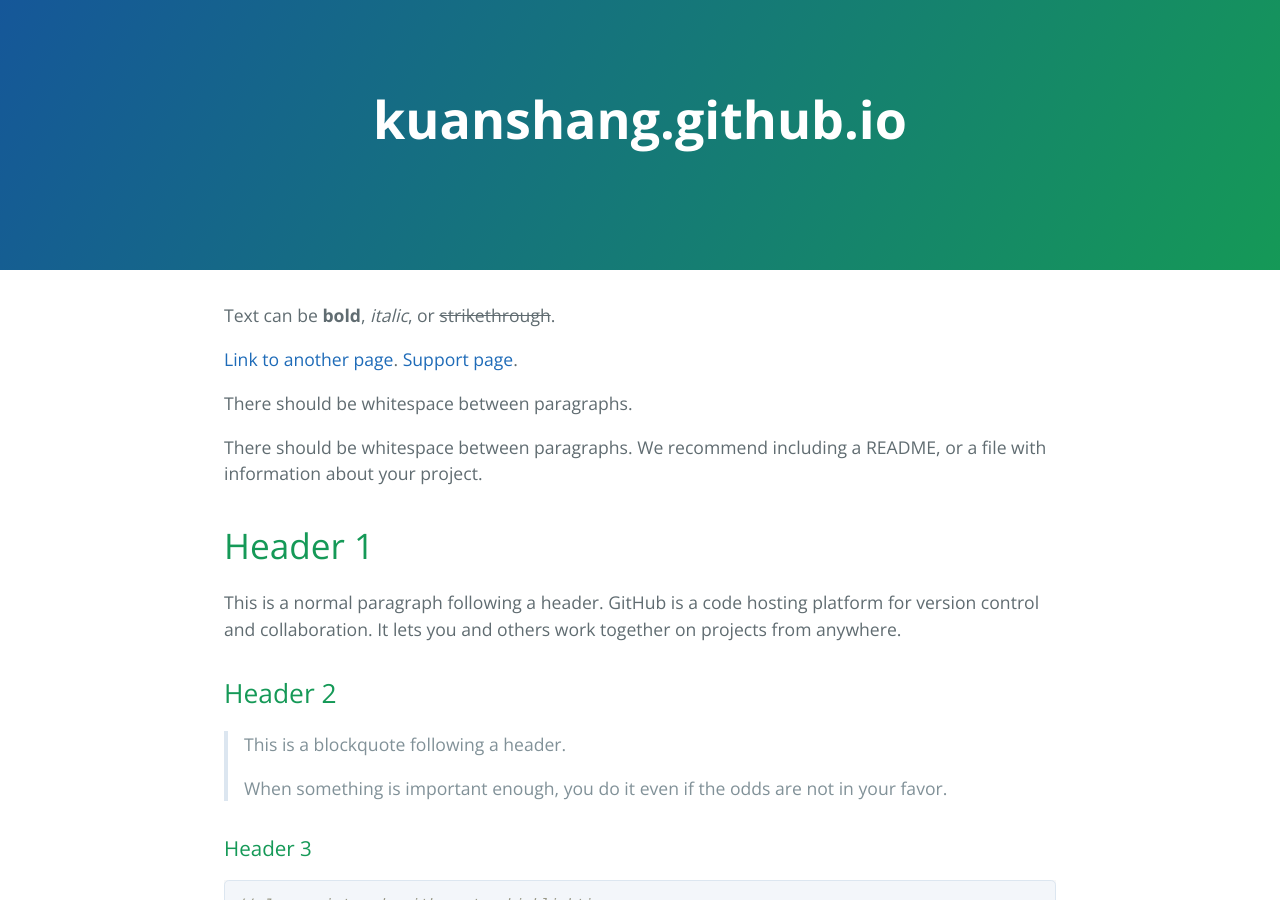
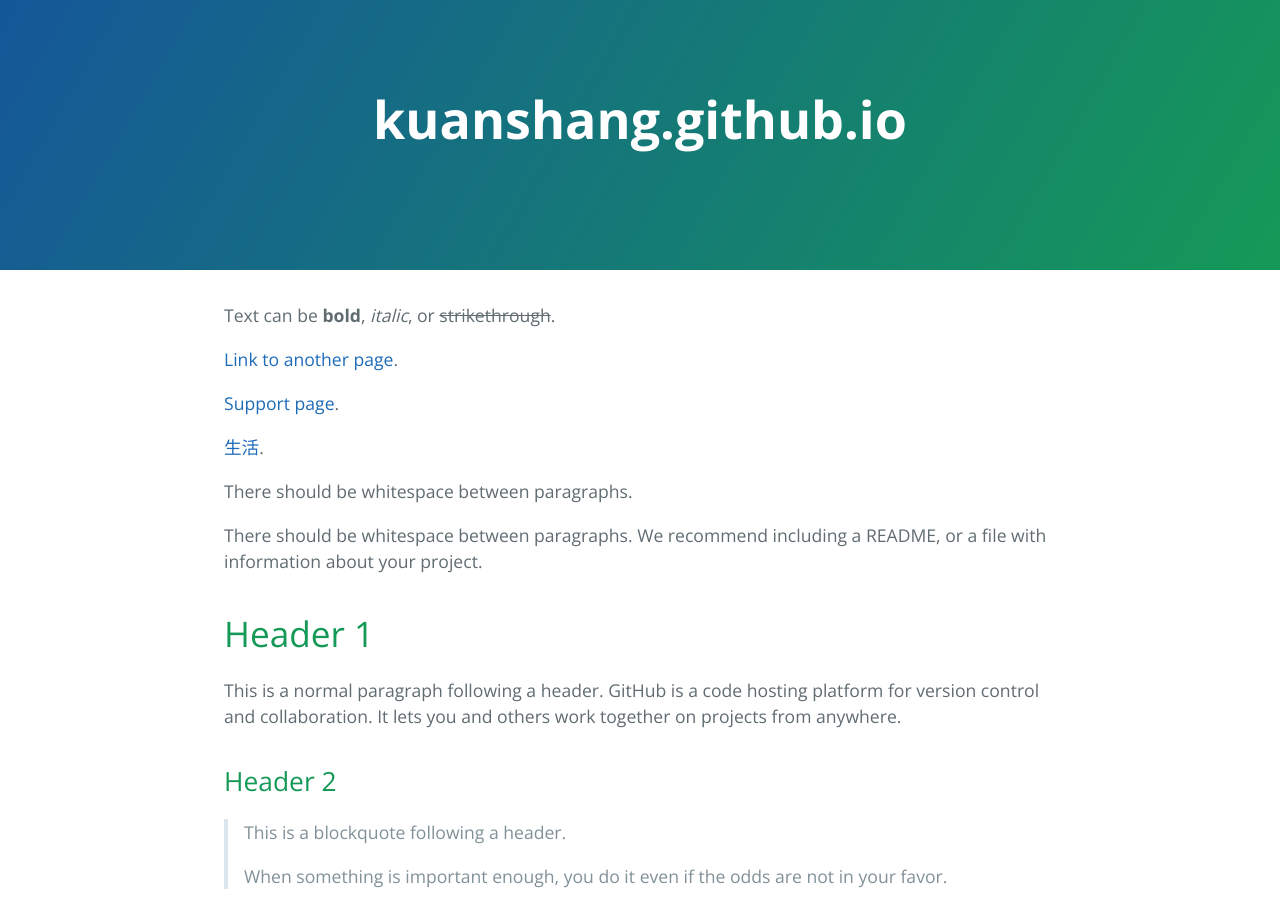
Before and after one commit to kuanshang/kuanshang.github.io, a Jekyll site: the page built from index.md, in a window 1280 px wide and 900 px high. Built offline with Jekyll 4.4.1, drawn with Linux system fonts in a browser that asks for light colours; the repository's description, which GitHub fills in, is left out.

Commit message:
mv md to docs

```diff
--- a/index.md
+++ b/index.md
@@ -5,7 +5,10 @@ layout: default
 Text can be **bold**, _italic_, or ~~strikethrough~~.
 
 [Link to another page](./another-page.html).
+
 [Support page](./docs/SUPPORT.html).
+
+[生活](./docs/life/生活.html).
 
 There should be whitespace between paragraphs.
 
```
Also changed, not shown: docs/life/生活.md (renamed from life/生活.md).
